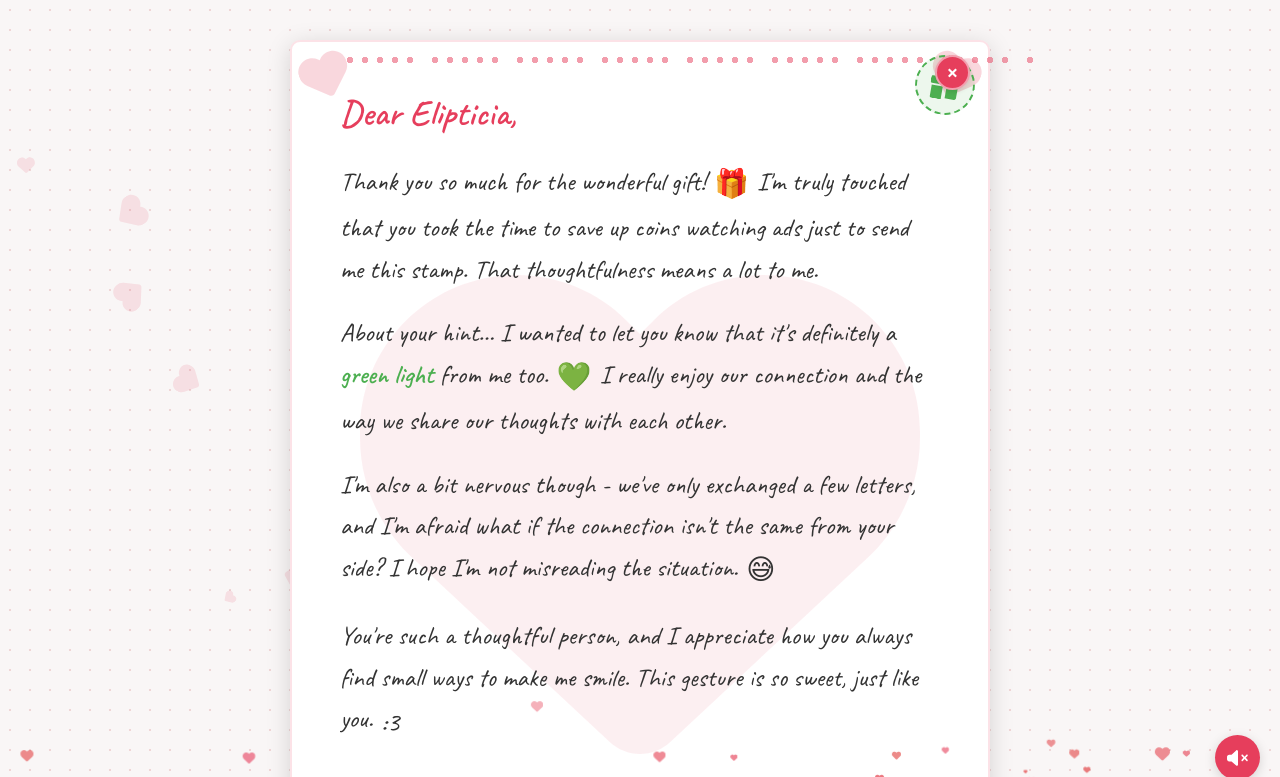
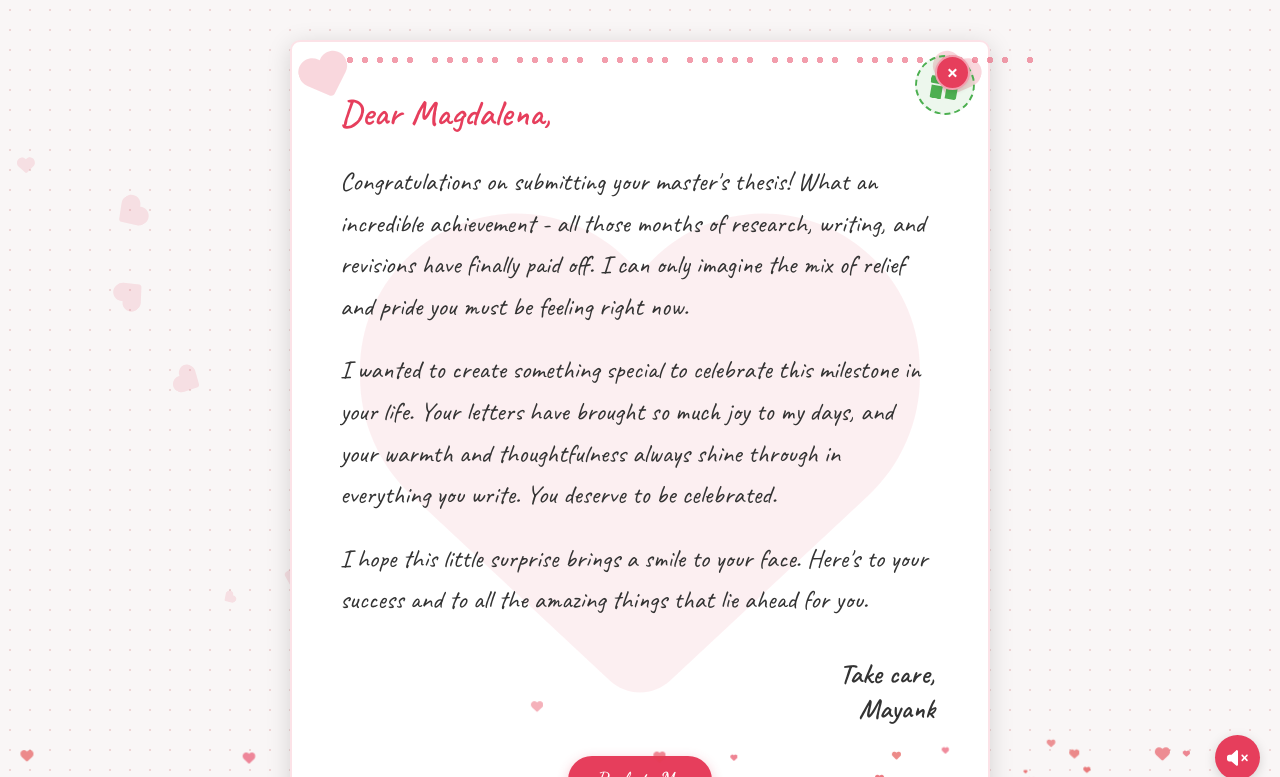
Before and after one commit to mayank-icu/waaaa, a plain HTML site: page letters/v2.html in a window 1280 px wide. Both pictures are taken after a click on the element 640 px from the left and 401 px from the top of the page. Shown: the top 777 px of the page. Drawn offline with Linux system fonts and the light colour scheme.

Commit message:
Update v2.html

```diff
--- a/letters/v2.html
+++ b/letters/v2.html
@@ -893,22 +893,15 @@
 
       <div class="letter-content">
         <div class="text">
-          <h2>Dear Elipticia,</h2>
-<p>
-  Thank you so much for the wonderful gift! <span class="emoji">🎁</span> I'm truly touched that you took the time to save up coins watching ads just to send me this stamp. That thoughtfulness means a lot to me.
-</p>
-<p>
-  About your hint... I wanted to let you know that it's definitely a <span class="green-text">green light</span> from me too. <span class="emoji">💚</span> I really enjoy our connection and the way we share our thoughts with each other.
-</p>
-<p>
-  I'm also a bit nervous though - we've only exchanged a few letters, and I'm afraid what if the connection isn't the same from your side? I hope I'm not misreading the situation. <span class="emoji">😅</span>
-</p>
-<p>
-  You're such a thoughtful person, and I appreciate how you always find small ways to make me smile. This gesture is so sweet, just like you. <span class="emoji">:3</span>
-</p>
+          <h2>Dear Magdalena,</h2>
+<p>Congratulations on submitting your master's thesis! What an incredible achievement - all those months of research, writing, and revisions have finally paid off. I can only imagine the mix of relief and pride you must be feeling right now.</p>
+
+<p>I wanted to create something special to celebrate this milestone in your life. Your letters have brought so much joy to my days, and your warmth and thoughtfulness always shine through in everything you write. You deserve to be celebrated.</p>
+
+<p>I hope this little surprise brings a smile to your face. Here's to your success and to all the amazing things that lie ahead for you.</p>
 <div class="sincerely">
-  With affection, <br>
-  Mayank ♡
+  Take care, <br>
+  Mayank
           </div>
         </div>
         <div class="heart-watermark"></div>
```
